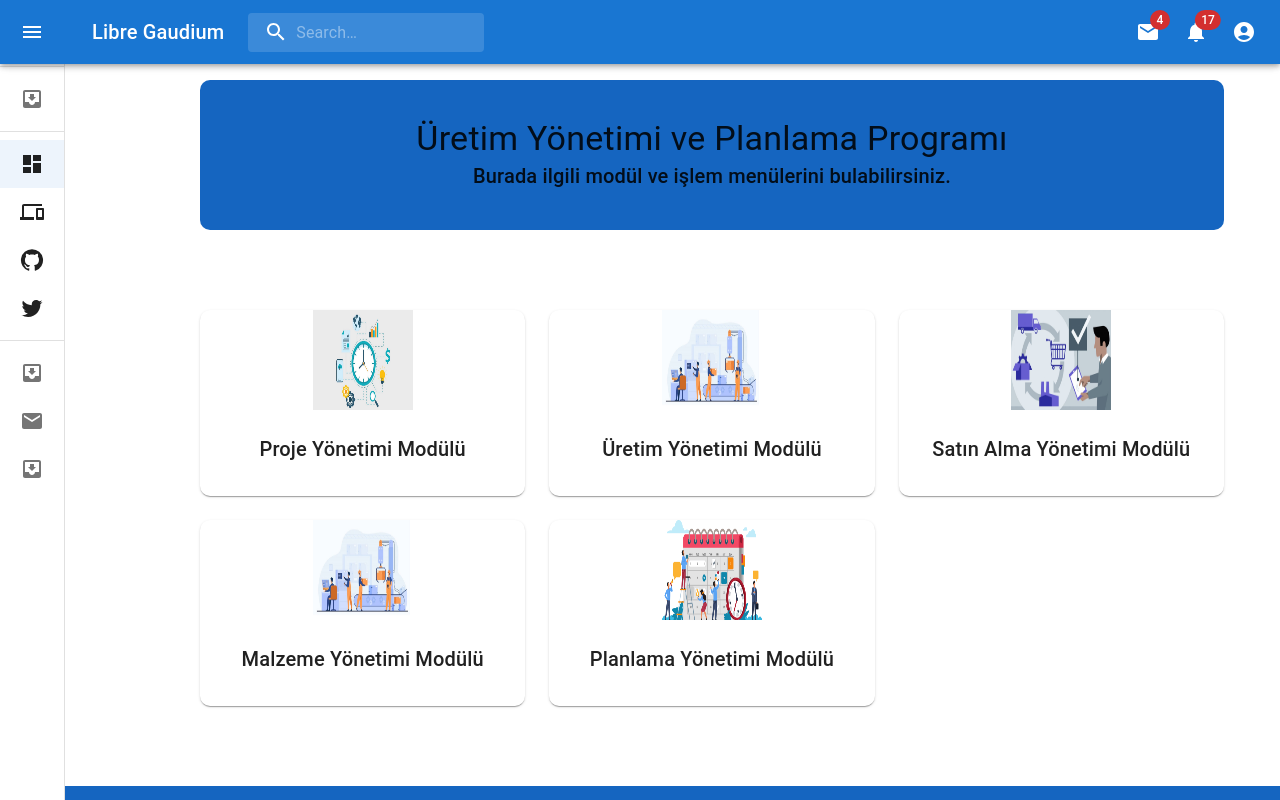
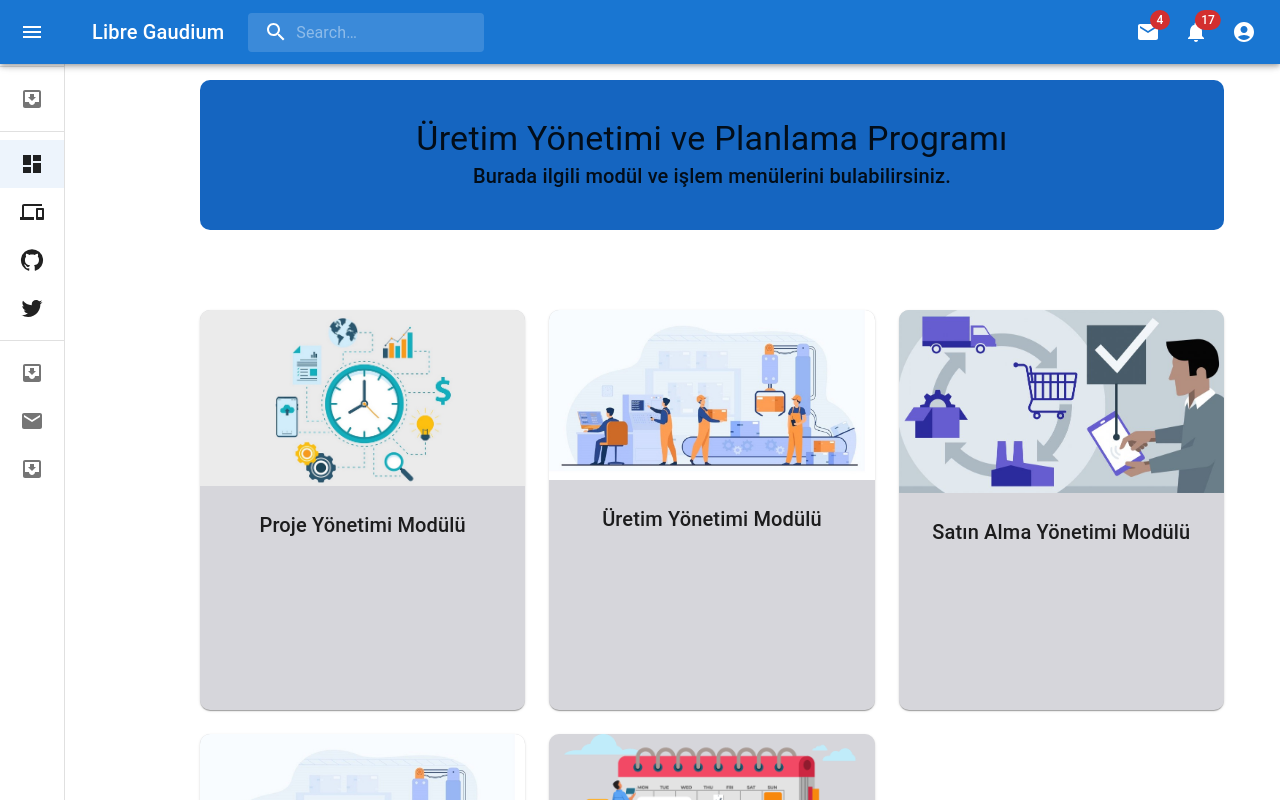
Before and after one commit to firatgoktepe/ERP-Project, a Next.js app: page / in a window 1280 px wide. Shown: the top 800 px of the page. Built offline with nearby package versions, Linux system fonts and the light colour scheme.

Commit message:
style: change width & height stuff

```diff
--- a/src/components/common/Card/ActionAreaCard.tsx
+++ b/src/components/common/Card/ActionAreaCard.tsx
@@ -17,11 +17,13 @@ const ActionAreaCard: React.FC<IModuleItem> = ({
       sx={{
         textAlign: 'center',
         borderRadius: '10px',
-        backgroundColor: 'gray.light',
+        backgroundColor: '	#d6d6db',
         '&:hover': {
           backgroundColor: 'gray.light',
           opacity: [0.9, 0.8, 0.7],
         },
+        width: '100%',
+        height: '50vh',
       }}
     >
       <CardActionArea>
@@ -33,7 +35,14 @@ const ActionAreaCard: React.FC<IModuleItem> = ({
             fontSize: 30,
           }}
         >
-          <Image src={image} width={100} height={100} alt="Materials" />
+          <Image
+            src={image}
+            width={100}
+            height={100}
+            sizes="100vw"
+            style={{ width: '100%', height: 'fit-content' }}
+            alt="Modüller"
+          />
           <CardContent>
             <Typography gutterBottom variant="h6" component="div">
               {name}
```
